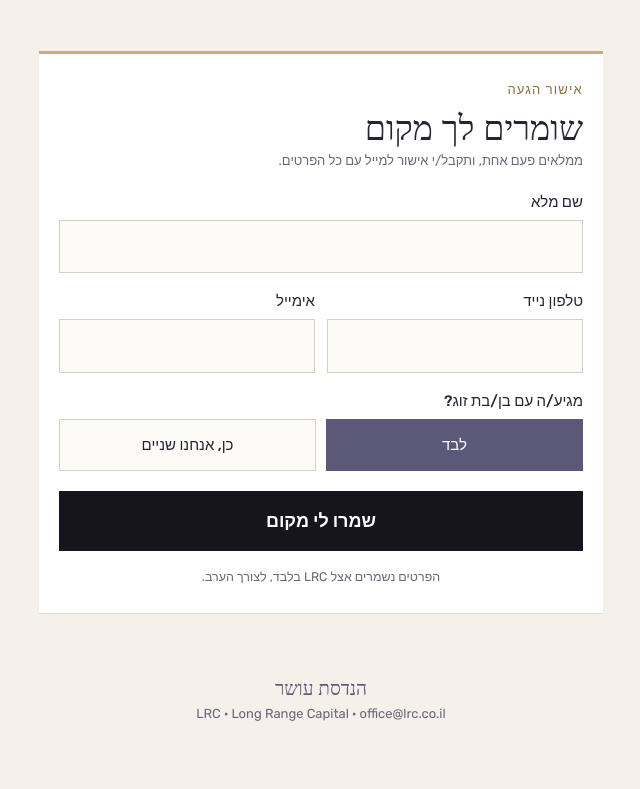
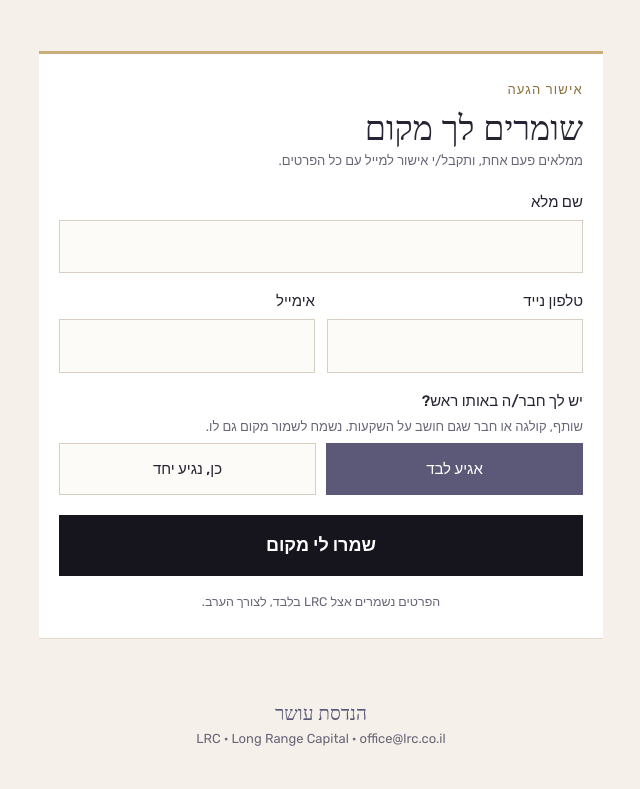
Before and after one commit to LRCISR/vip, a plain HTML site: page index.html in a window 1280 px wide. Shown: the part 2432-3221 px from the top of the page, without its empty margins (319-959 px from the left). Before the commit the page ends 3197 px from the top, so only its background shows below. Drawn offline with Linux system fonts and the light colour scheme; a web font is replaced by a local one.

Commit message:
Add files via upload

```diff
--- a/index.html
+++ b/index.html
@@ -197,15 +197,16 @@ footer .tag{font-family:var(--serif);font-size:19px;color:var(--plum)}
           </div>
         </div>
         <div class="field">
-          <span class="legend" id="plusLbl">מגיע/ה עם בן/בת זוג?</span>
+          <span class="legend" id="plusLbl">יש לך חבר/ה באותו ראש?</span>
+          <div class="help" style="margin-top:-2px">שותף, קולגה או חבר שגם חושב על השקעות. נשמח לשמור מקום גם לו.</div>
           <div class="choice" role="radiogroup" aria-labelledby="plusLbl">
-            <input type="radio" name="plus" id="plus_no" value="no" checked><label for="plus_no">לבד</label>
-            <input type="radio" name="plus" id="plus_yes" value="yes"><label for="plus_yes">כן, אנחנו שניים</label>
+            <input type="radio" name="plus" id="plus_no" value="no" checked><label for="plus_no">אגיע לבד</label>
+            <input type="radio" name="plus" id="plus_yes" value="yes"><label for="plus_yes">כן, נגיע יחד</label>
           </div>
         </div>
         <div class="plus" id="plusBox" hidden>
           <div class="field" id="w_pname">
-            <label for="plus_name">שם מלא של בן/בת הזוג</label>
+            <label for="plus_name">שם מלא של החבר/ה</label>
             <input type="text" id="plus_name" name="plus_name" autocomplete="off">
             <div class="err" hidden>נא למלא שם מלא</div>
           </div>
```
